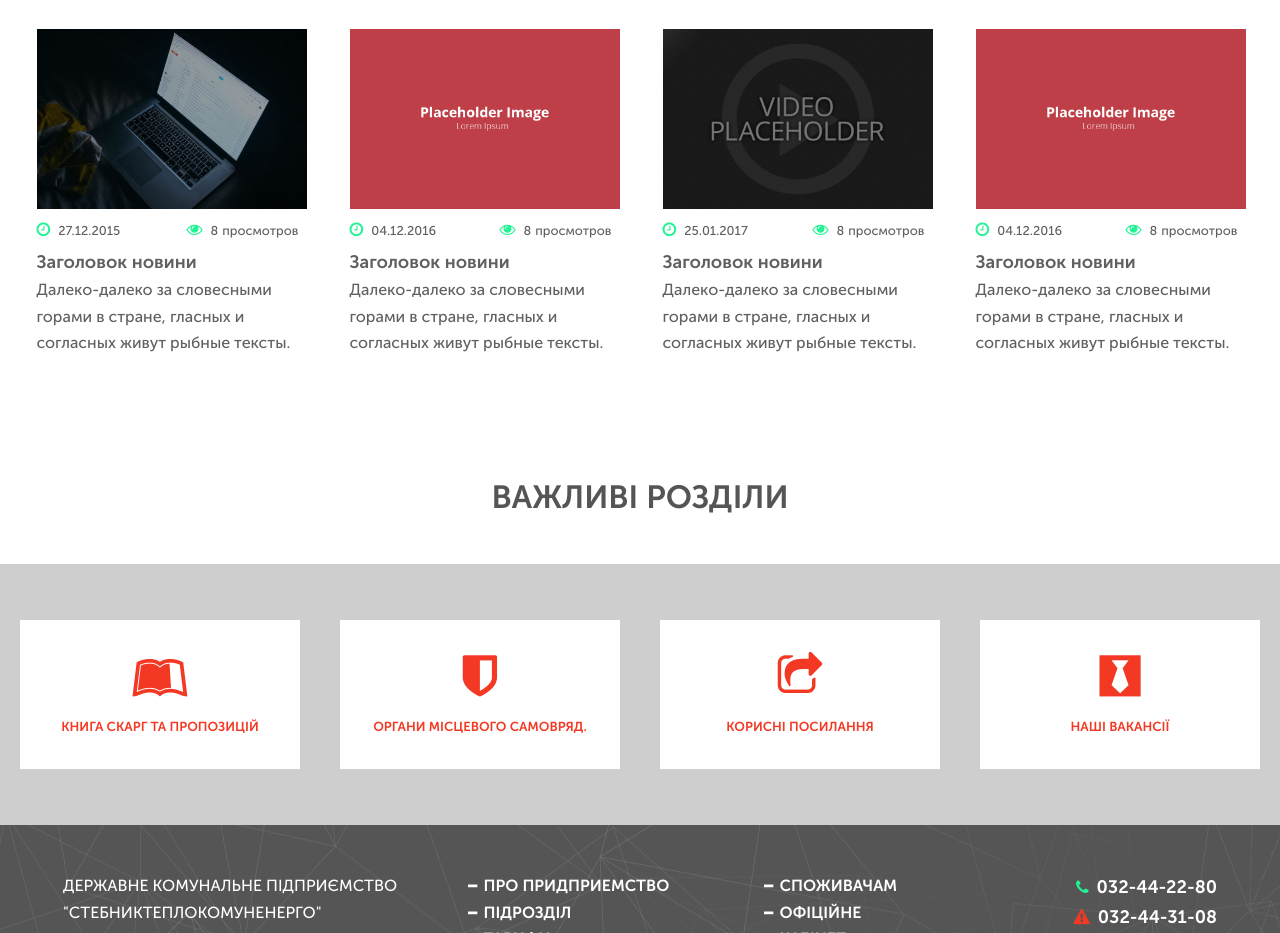
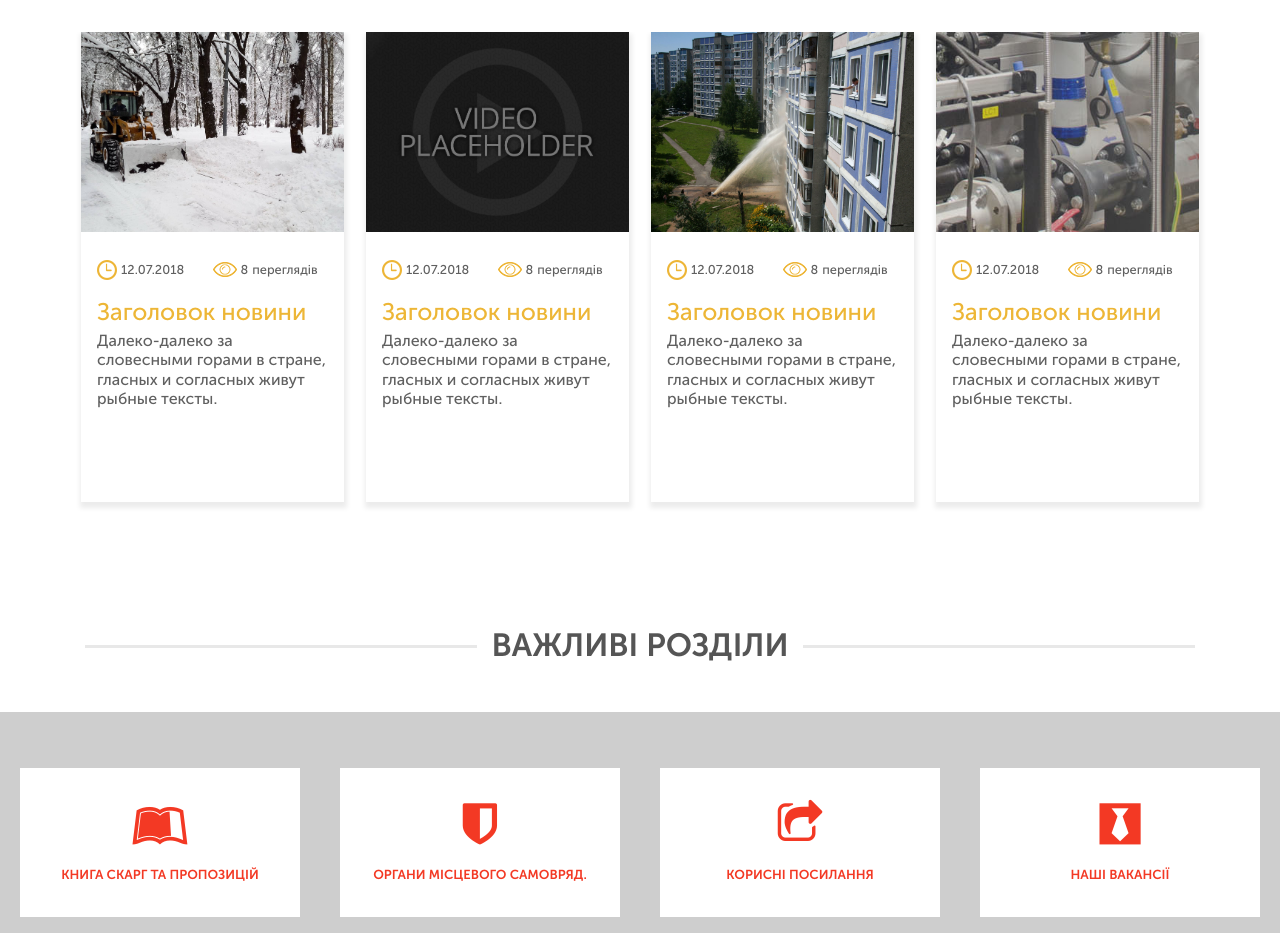
Before and after one commit to Scordavis/zkh-example-page_01, a website: page app/index.html in a window 1280 px wide. Shown: the part 573-1506 px from the top of the page. Drawn offline with nearby package versions, Linux system fonts and the light colour scheme.

Commit message:
news slider

```diff
--- a/app/index.html
+++ b/app/index.html
@@ -3,7 +3,7 @@
 <head>
 	<meta charset="utf-8">
 	<!-- <base href="/"> -->
-	<title>Державне комунальне підприємство "Стебниктеплокомуненерго"</title>
+	<title>Приклад 2</title>
 	<meta name="description" content="">
 	<meta http-equiv="X-UA-Compatible" content="IE=edge">
 	<meta name="viewport" content="width=device-width, initial-scale=1, maximum-scale=1">
@@ -36,7 +36,7 @@
 
 		/*.theme-colors*/
 		.theme__text--accent {
-			color: #24f395;
+			color: #edb636;
 		}
 		.theme__text--danger {
 			color: #f33924;
@@ -51,7 +51,7 @@
 			color: #ffffff;
 		}
 		.theme__bg--accent {
-			background-color: #243cf3;
+			background-color: #edb636;
 		}
 		.theme__bg--danger {
 			background-color: #f33924;
@@ -66,7 +66,7 @@
 			background-color: #ffffff;
 		}
 		.theme__rad--accent {
-			border-color: #243cf3;
+			border-color: #edb636;
 		}
 		.theme__rad--danger {
 			border-color: #f33924;
@@ -325,99 +325,101 @@
 			</div>
 	</div>
 	<!-- news-block -->
-	<div class="container-fluid mb-5 pt-5 theme__bg--light">
-		<h2 class="mb-5 text-center text-uppercase font-weight-bold theme__text--dark">Новини</h2>
-		<div class="js-news">
+	<div class="container mb-5 pt-5 theme__bg--light">
+		<h2 class="mb-5 text-center text-uppercase font-weight-bold block-heading block-heading--aside-lines theme__text--dark"><span>Новини</span></h2>
+		<div class="row js-news">
 			<!-- news__card -->
-			<div class="px-2 mb-4">
-				<div class="m-auto news__card">
-					<a href="#" class="d-block mb-2 news__img theme__bg--normal" style="background-image: url(img/snow.jpg);"></a>
-					<div class="row">
+			<div class="col-12 px-2 mb-4">
+				<a href="#" class="m-auto reset-link news__card news__card--shadowed">
+					<div class="d-block mb-4 news__img news__img--shadowed news__img--h-200 theme__bg--normal" style="background-image: url(img/snow.jpg);"></div>
+					<div class="row mt-1 mb-3 px-3 no-gutters">
 						<!-- news attributes -->
 						<div class="col news__attribute">
-							<i class="d-inline mr-2 fa fa-clock-o theme__text--accent"></i><small class="news__attribute--time" data-publication="12.07.2018"></small>
+							<img src="img/ico-news-publication.png" alt="" class="d-inline mr-1 news__icon"><small class="news__attribute--time" data-publication="12.07.2018"></small>
 						</div>
 						<div class="col news__attribute">
-							<i class="d-inline mr-2 fa fa-eye theme__text--accent"></i><small class="news__attribute--views" data-popularity="8">просмотров</small>
+							<img src="img/ico-news-popularity.png" alt="" class="d-inline mr-1 news__icon"><small class="news__attribute--views" data-popularity="8">переглядів</small>
 						</div>
 					</div>
-					<p class="mt-1 mb-0 news__title font-weight-bold">Заголовок новини</p>
-					<p class="mb-0 news__description">Далеко-далеко за словесными горами в стране, гласных и согласных живут рыбные тексты.</p>
-				</div>
+					<p class="mt-1 mb-1 px-3 news__title news__title--shadowed theme__text--accent">Заголовок новини</p>
+					<p class="mb-0 px-3 news__description news__description--shadowed">Далеко-далеко за словесными горами в стране, гласных и согласных живут рыбные тексты.</p>
+				</a>
 			</div>
 			<!-- news__card -->
-			<div class="px-2 mb-4">
-				<div class="m-auto news__card">
-					<a href="#" class="d-block mb-2 news__img theme__bg--normal" style="background-image: url(img/gmail_confi.jpg);"></a>
-					<div class="row">
+			<div class="col-12 px-2 mb-4">
+				<a href="#" class="m-auto reset-link news__card news__card--shadowed">
+					<div class="d-block mb-4 news__img news__img--shadowed news__img--h-200 theme__bg--normal" style="background-image: url(img/maxresdefault.jpg);"></div>
+					<div class="row mt-1 mb-3 px-3 no-gutters">
 						<!-- news attributes -->
 						<div class="col news__attribute">
-							<i class="d-inline mr-2 fa fa-clock-o theme__text--accent"></i><small class="news__attribute--time" data-publication="27.12.2015"></small>
+							<img src="img/ico-news-publication.png" alt="" class="d-inline mr-1 news__icon"><small class="news__attribute--time" data-publication="12.07.2018"></small>
 						</div>
 						<div class="col news__attribute">
-							<i class="d-inline mr-2 fa fa-eye theme__text--accent"></i><small class="news__attribute--views" data-popularity="8">просмотров</small>
+							<img src="img/ico-news-popularity.png" alt="" class="d-inline mr-1 news__icon"><small class="news__attribute--views" data-popularity="8">переглядів</small>
 						</div>
 					</div>
-					<p class="mt-1 mb-0 news__title font-weight-bold">Заголовок новини</p>
-					<p class="mb-0 news__description">Далеко-далеко за словесными горами в стране, гласных и согласных живут рыбные тексты.</p>
-				</div>
+					<p class="mt-1 mb-1 px-3 news__title news__title--shadowed theme__text--accent">Заголовок новини</p>
+					<p class="mb-0 px-3 news__description news__description--shadowed">Далеко-далеко за словесными горами в стране, гласных и согласных живут рыбные тексты.</p>
+				</a>
 			</div>
 			<!-- news__card -->
-			<div class="px-2 mb-4">
-				<div class="m-auto news__card">
-					<a href="#" class="d-block mb-2 news__img theme__bg--normal" style="background-image: url(img/placeholder-red.png);"></a>
-					<div class="row">
+			<div class="col-12 px-2 mb-4">
+				<a href="#" class="m-auto reset-link news__card news__card--shadowed">
+					<div class="d-block mb-4 news__img news__img--shadowed news__img--h-200 theme__bg--normal" style="background-image: url(img/water.jpg);"></div>
+					<div class="row mt-1 mb-3 px-3 no-gutters">
 						<!-- news attributes -->
 						<div class="col news__attribute">
-							<i class="d-inline mr-2 fa fa-clock-o theme__text--accent"></i><small class="news__attribute--time" data-publication="04.12.2016"></small>
+							<img src="img/ico-news-publication.png" alt="" class="d-inline mr-1 news__icon"><small class="news__attribute--time" data-publication="12.07.2018"></small>
 						</div>
 						<div class="col news__attribute">
-							<i class="d-inline mr-2 fa fa-eye theme__text--accent"></i><small class="news__attribute--views" data-popularity="8">просмотров</small>
+							<img src="img/ico-news-popularity.png" alt="" class="d-inline mr-1 news__icon"><small class="news__attribute--views" data-popularity="8">переглядів</small>
 						</div>
 					</div>
-					<p class="mt-1 mb-0 news__title font-weight-bold">Заголовок новини</p>
-					<p class="mb-0 news__description">Далеко-далеко за словесными горами в стране, гласных и согласных живут рыбные тексты.</p>
-				</div>
+					<p class="mt-1 mb-1 px-3 news__title news__title--shadowed theme__text--accent">Заголовок новини</p>
+					<p class="mb-0 px-3 news__description news__description--shadowed">Далеко-далеко за словесными горами в стране, гласных и согласных живут рыбные тексты.</p>
+				</a>
 			</div>
 			<!-- news__card -->
-			<div class="px-2 mb-4">
-				<div class="m-auto news__card">
-					<a href="#" class="d-block mb-2 news__img theme__bg--normal" style="background-image: url(img/maxresdefault.jpg);"></a>
-					<div class="row">
+			<div class="col-12 px-2 mb-4">
+				<a href="#" class="m-auto reset-link news__card news__card--shadowed">
+					<div class="d-block mb-4 news__img news__img--shadowed news__img--h-200 theme__bg--normal" style="background-image: url(img/teplo2.jpg);"></div>
+					<div class="row mt-1 mb-3 px-3 no-gutters">
 						<!-- news attributes -->
 						<div class="col news__attribute">
-							<i class="d-inline mr-2 fa fa-clock-o theme__text--accent"></i><small class="news__attribute--time" data-publication="25.01.2017"></small>
+							<img src="img/ico-news-publication.png" alt="" class="d-inline mr-1 news__icon"><small class="news__attribute--time" data-publication="12.07.2018"></small>
 						</div>
 						<div class="col news__attribute">
-							<i class="d-inline mr-2 fa fa-eye theme__text--accent"></i><small class="news__attribute--views" data-popularity="8">просмотров</small>
+							<img src="img/ico-news-popularity.png" alt="" class="d-inline mr-1 news__icon"><small class="news__attribute--views" data-popularity="8">переглядів</small>
 						</div>
 					</div>
-					<p class="mt-1 mb-0 news__title font-weight-bold">Заголовок новини</p>
-					<p class="mb-0 news__description">Далеко-далеко за словесными горами в стране, гласных и согласных живут рыбные тексты.</p>
-				</div>
+					<p class="mt-1 mb-1 px-3 news__title news__title--shadowed theme__text--accent">Заголовок новини</p>
+					<p class="mb-0 px-3 news__description news__description--shadowed">Далеко-далеко за словесными горами в стране, гласных и согласных живут рыбные тексты.</p>
+				</a>
 			</div>
 			<!-- news__card -->
-			<div class="px-2 mb-4">
-				<div class="m-auto news__card">
-					<a href="#" class="d-block mb-2 news__img theme__bg--normal" style="background-image: url(img/placeholder-red.png);"></a>
-					<div class="row">
+			<div class="col-12 px-2 mb-4">
+				<a href="#" class="m-auto reset-link news__card news__card--shadowed">
+					<div class="d-block mb-4 news__img news__img--shadowed news__img--h-200 theme__bg--normal" style="background-image: url(img/placeholder.png);"></div>
+					<div class="row mt-1 mb-3 px-3 no-gutters">
 						<!-- news attributes -->
 						<div class="col news__attribute">
-							<i class="d-inline mr-2 fa fa-clock-o theme__text--accent"></i><small class="news__attribute--time" data-publication="04.12.2016"></small>
+							<img src="img/ico-news-publication.png" alt="" class="d-inline mr-1 news__icon"><small class="news__attribute--time" data-publication="12.07.2018"></small>
 						</div>
 						<div class="col news__attribute">
-							<i class="d-inline mr-2 fa fa-eye theme__text--accent"></i><small class="news__attribute--views" data-popularity="8">просмотров</small>
+							<img src="img/ico-news-popularity.png" alt="" class="d-inline mr-1 news__icon"><small class="news__attribute--views" data-popularity="8">переглядів</small>
 						</div>
 					</div>
-					<p class="mt-1 mb-0 news__title font-weight-bold">Заголовок новини</p>
-					<p class="mb-0 news__description">Далеко-далеко за словесными горами в стране, гласных и согласных живут рыбные тексты.</p>
-				</div>
+					<p class="mt-1 mb-1 px-3 news__title news__title--shadowed theme__text--accent">Заголовок новини</p>
+					<p class="mb-0 px-3 news__description news__description--shadowed">Далеко-далеко за словесными горами в стране, гласных и согласных живут рыбные тексты.</p>
+				</a>
 			</div>
 		</div>
 	</div>
 	<div class="col-12 w-100 mb-5"></div> <!-- its like a hr, but invisible -->
 	<!-- important-sections -->
-	<h2 class="mb-5 text-center text-uppercase font-weight-bold theme__text--dark">важливі розділи</h2>
+	<div class="container">
+		<h2 class="mb-5 text-center text-uppercase font-weight-bold block-heading block-heading--aside-lines theme__text--dark"><span>Важливі розділи</span></h2>
+	</div>
 	<div class="container-fluid py-2 theme__bg--normal">
 		<div class="row mt-5 pb-5">
 			<!-- important-sections__card -->
@@ -731,28 +733,28 @@
 		$('.js-news').slick({
 			arrows: false,
 			infinite: true,
-			autoplay: true,
+			autoplay: false,
 			speed: 1000,
 			slidesToShow: 4,
 			slidesToScroll: 4,
 			responsive: [
 			{
-				breakpoint: 1024,
+				breakpoint: 1010,
 				settings: {
-					slidesToShow: 4,
-					slidesToScroll: 3,
+					slidesToShow: 3,
+					slidesToScroll: 1,
 					infinite: true,
 				}
 			},
 			{
-				breakpoint: 767,
+				breakpoint: 800,
 				settings: {
 					slidesToShow: 2,
 					slidesToScroll: 2
 				}
 			},
 			{
-				breakpoint: 480,
+				breakpoint: 512,
 				settings: {
 					slidesToShow: 1,
 					slidesToScroll: 1
--- a/app/sass/main.sass
+++ b/app/sass/main.sass
@@ -35,49 +35,6 @@ b, strong
 
 // custom classes
 
-// custom classes
-.bx-wrapper
-	margin-top:  1px
-
-
-#subj-pages-block
-	display: none
-	width: 70%
-	margin: 0 auto
-	background: rgba(255,255,255,0.6)
-	padding-bottom: 20px
-
-
-
-#name
-	color: brown
-	font-weight: bolder
-
-
-#one-comment
-	width: 100%
-	padding: 10px
-	margin-bottom: 10px
-	background: #fff
-
-#comment
-	padding: 10px
-
-#open-form a
-	color: blue
-	font-weight: bolder
-	cursor: pointer
-	padding: 20px
-
-
-#open-form a
-	&:hover
-		color: red
-		font-weight: bolder
-
-#error-comment
-	font-weight: bolder
-	color: red
 
 // reset-links
 .reset-link
@@ -102,6 +59,35 @@ button
 	&:visited
 		outline: none
 		cursor: pointer
+
+.block-heading
+	// position: relative
+	overflow: hidden
+	&--aside-lines
+		& span
+			display: inline-block
+			width: 100%
+			vertical-align: middle
+			&:before
+				content: ''
+				position: relative
+				display: inline-block
+				top: -8px
+				left: -14px
+				width: 100%
+				height: 3px
+				background-color: #e8e8e8
+				margin-left: -100%
+			&:after
+				content: ''
+				position: relative
+				display: inline-block
+				top: -8px
+				right: -14px
+				width: 100%
+				height: 3px
+				background-color: #e8e8e8
+				margin-right: -100%
 
 // @include transition(.2s)
 
@@ -555,6 +541,14 @@ button
 		display: block
 		width: 270px
 		height: auto
+		&--shadowed
+			width: 263px
+			height: 470px
+			background-color: #ffffff
+			box-shadow: 1px 4px 5px 2px rgba(0, 0, 0, 0.08)
+			@include transition(.3s)
+			&:hover
+				box-shadow: 4px 11px 5px 0px rgba(0, 0, 0, 0.08)
 
 	&__img
 		position: relative
@@ -573,10 +567,27 @@ button
 		&:hover
 			box-shadow: 0 4px 20px lighten(black, 40%)
 
+		&--h-200
+			height: 200px
+			&:hover
+				box-shadow: 0 0 0 transparent
+
+		&__ico
+			width: 20px
+			height: auto
+
 	&__title
 		font-size: 18px
+		line-height: 1.2
+		&--shadowed
+			font-size: 24px
 
 	&__description
+		&--shadowed
+			font-size: 16px
+			font-weight: light
+			line-height: 1.2
+
 	&__attribute
 		&--time
 			&:before
@@ -586,6 +597,7 @@ button
 			&:before
 				content: attr(data-popularity)
 				margin-right: 4px
+
 
 // .important-sections
 .important-sections
```
Also changed, not shown: app/css/main.css, app/img/ico-news-popularity.png (added), app/img/ico-news-publication.png (added), 1 other file.
